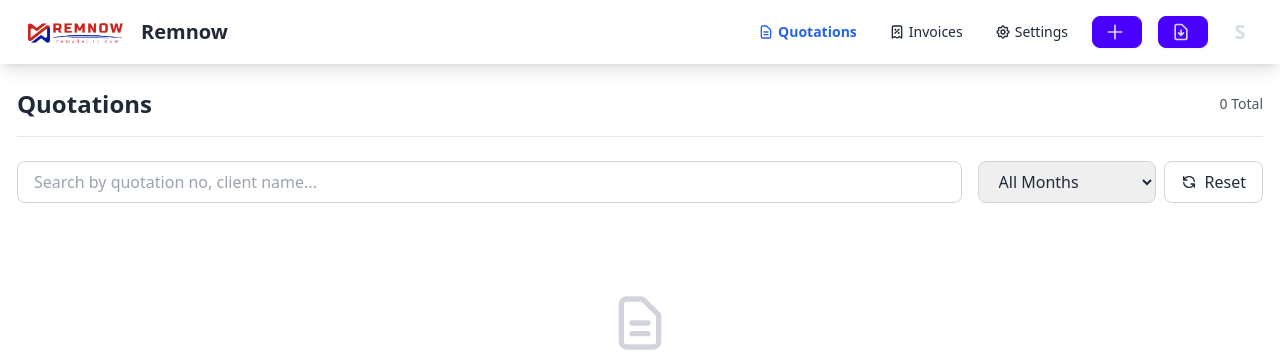
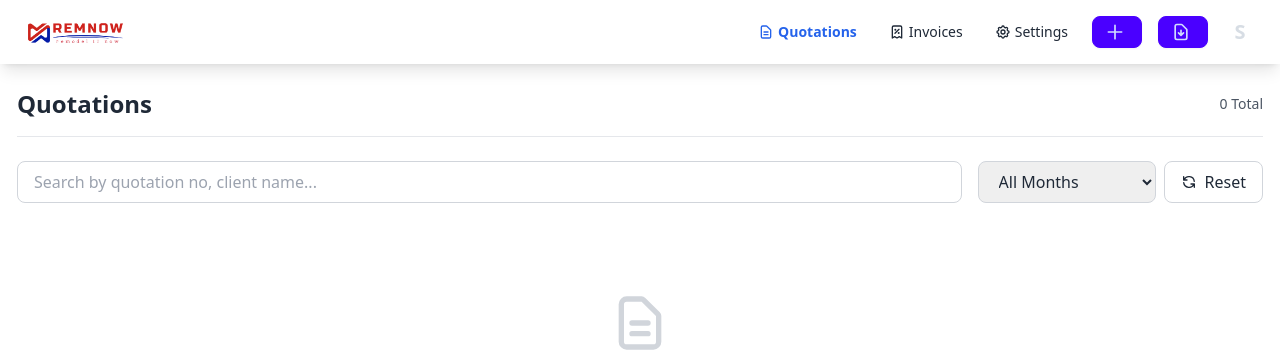
Before and after one commit to remnowwebdevelopmentprojects/invoice-maker, a Flask app: page / in a window 1280 px wide. Shown: the top 354 px of the page. Run offline with Flask 3, Linux system fonts and the light colour scheme; the visitor is signed in with stand-in values (Sample User, id 1); data that the repository does not hold is empty; some libraries are stand-ins or nearby versions.

Commit message:
Remove text labels from navbar logo links
Removed the 'Remnow' and 'Remnow Invoice' text labels from the navigation bar logo links in dashboard.html and form.html, leaving only the logo image for a cleaner appearance.

```diff
--- a/templates/dashboard.html
+++ b/templates/dashboard.html
@@ -59,7 +59,6 @@
         <div class="flex-1 min-w-0">
             <a href="/" class="btn btn-ghost normal-case text-lg sm:text-xl px-1 sm:px-2">
                 <img src="{{ url_for('static', filename='logo-Remnow.png') }}" alt="Remnow Logo" class="h-6 sm:h-8 mr-1 sm:mr-2">
-                <span class="hidden sm:inline">Remnow</span>
             </a>
         </div>
         <div class="flex-none gap-0 sm:gap-1 lg:gap-2">
--- a/templates/form.html
+++ b/templates/form.html
@@ -13,7 +13,6 @@
         <div class="flex-1">
             <a href="/" class="btn btn-ghost normal-case text-xl">
                 <img src="{{ url_for('static', filename='logo-Remnow.png') }}" alt="Remnow Logo" class="h-8 mr-2">
-                Remnow Invoice
             </a>
         </div>
         <div class="flex-none gap-2">
```
